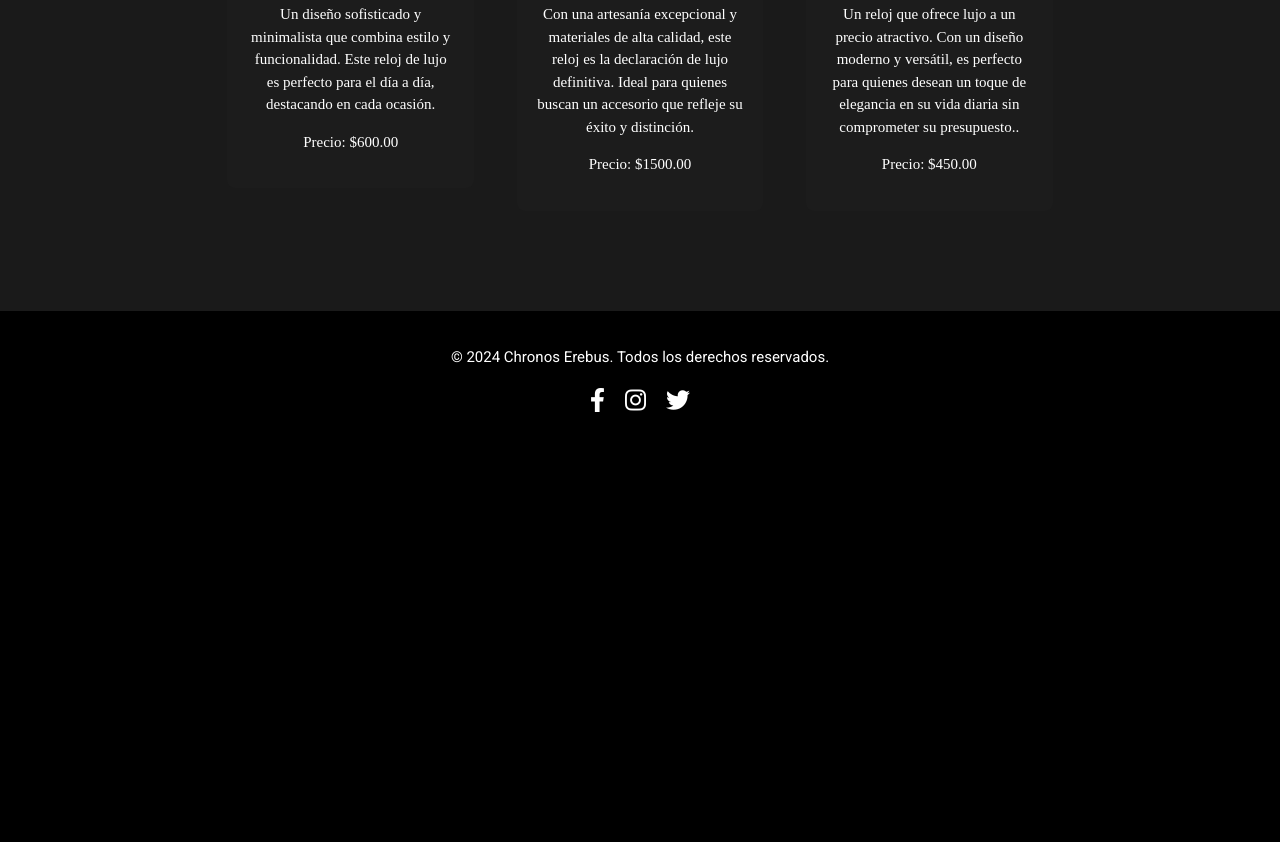
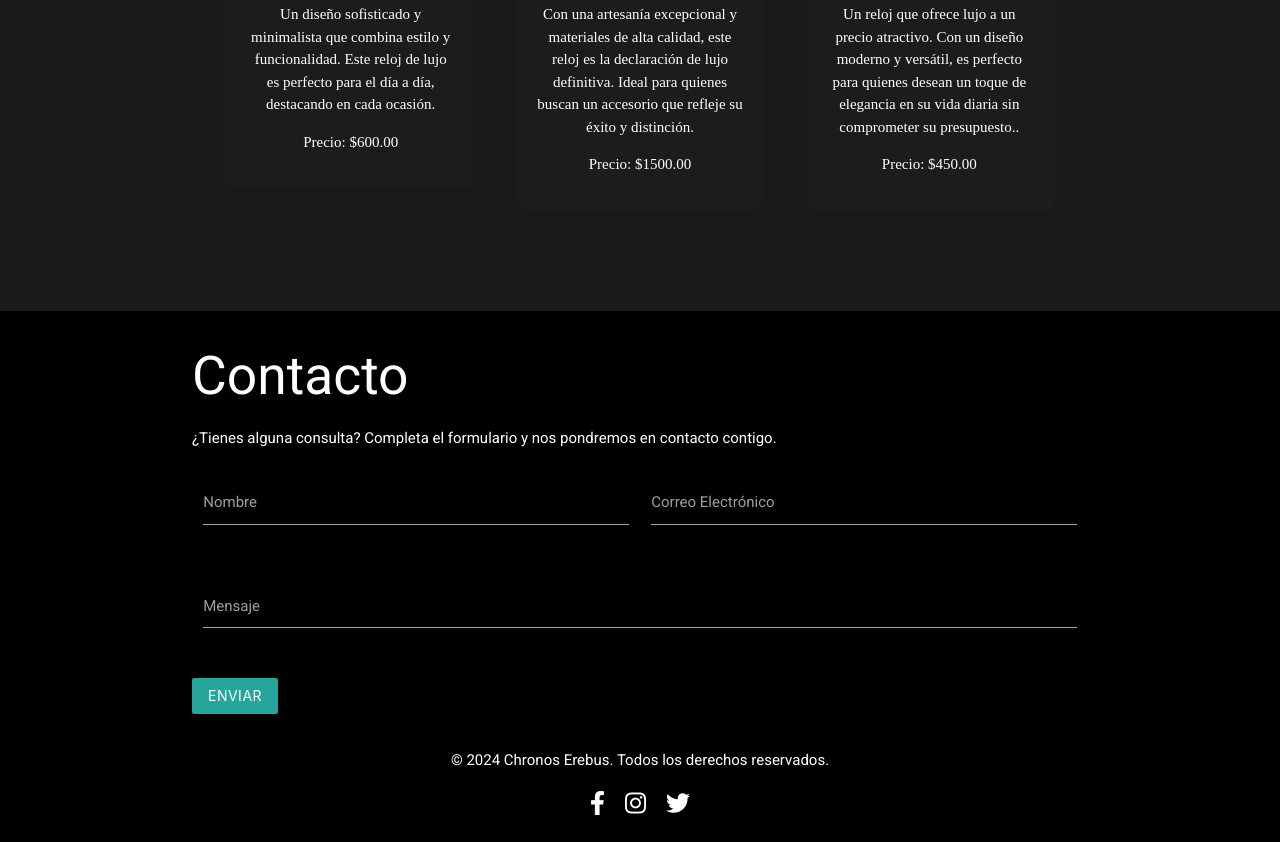
Before and after one commit to Deiphoss/1, a plain HTML site: page index.html in a window 1280 px wide. Shown: the part 1328-2170 px from the top of the page. Before the commit the page ends 1767 px from the top, so only its background shows below. Drawn offline with nearby package versions, Linux system fonts and the light colour scheme.

Commit message:
index.html
añadido el apartado de "Contacto"

```diff
--- a/index.html
+++ b/index.html
@@ -69,8 +69,33 @@
     </div>
 </section>
 
+<!-- Contacto -->
+<section id="contact" class="contact-section">
+    <div class="container">
+        <h2>Contacto</h2>
+        <p>¿Tienes alguna consulta? Completa el formulario y nos pondremos en contacto contigo.</p>
+        <form>
+            <div class="row">
+                <div class="input-field col s12 m6">
+                    <input id="name" type="text" class="validate" required>
+                    <label for="name">Nombre</label>
+                </div>
+                <div class="input-field col s12 m6">
+                    <input id="email" type="email" class="validate" required>
+                    <label for="email">Correo Electrónico</label>
+                </div>
+            </div>
+            <div class="row">
+                <div class="input-field col s12">
+                    <textarea id="message" class="materialize-textarea" required></textarea>
+                    <label for="message">Mensaje</label>
+                </div>
+            </div>
+            <button class="btn waves-effect waves-light" type="submit">Enviar</button>
+        </form>
+    </div>
+</section>
 
-<!-- Footer Section -->
 <!-- Footer Section -->
 <footer class="footer">
     <div class="container">
```
